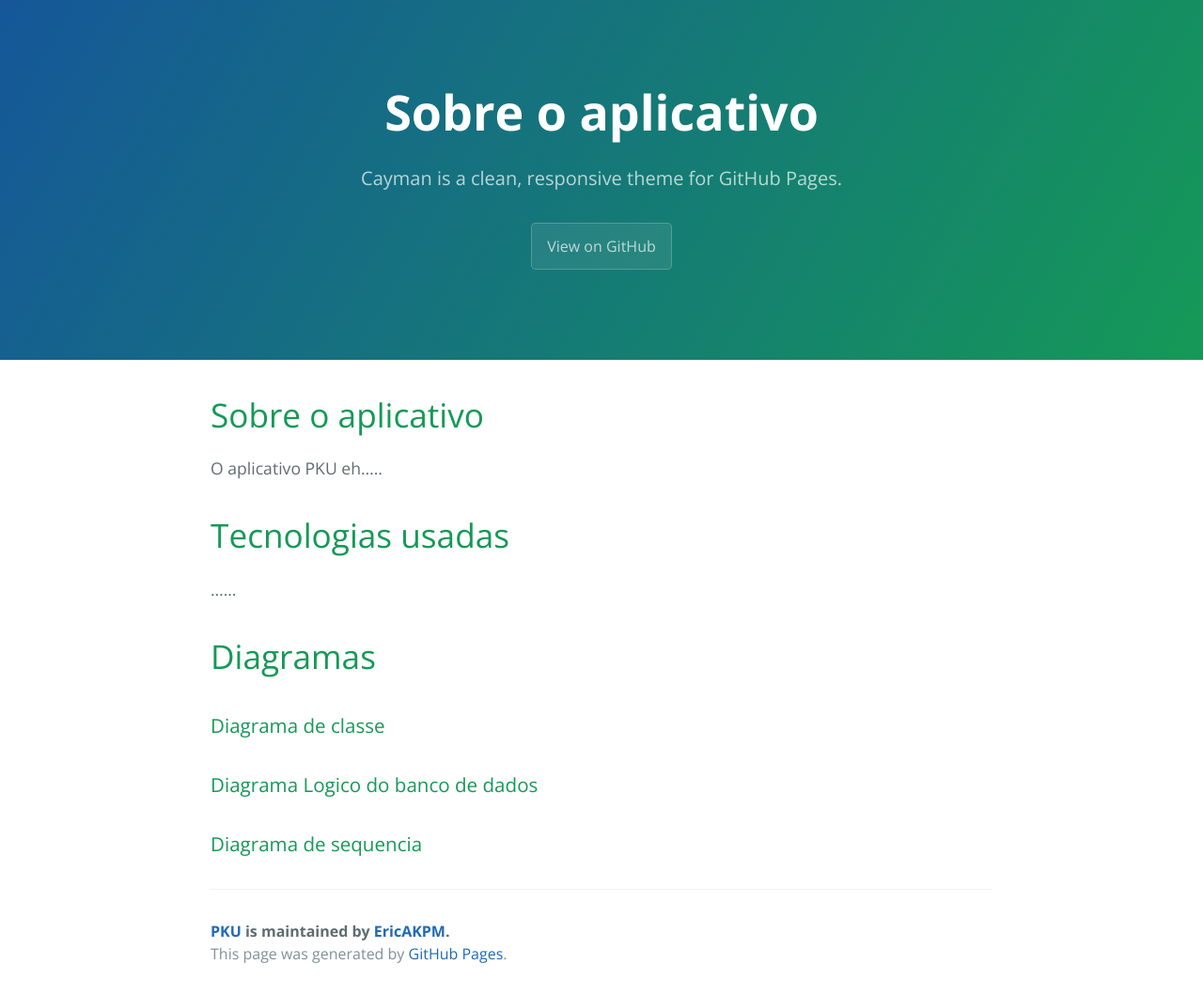
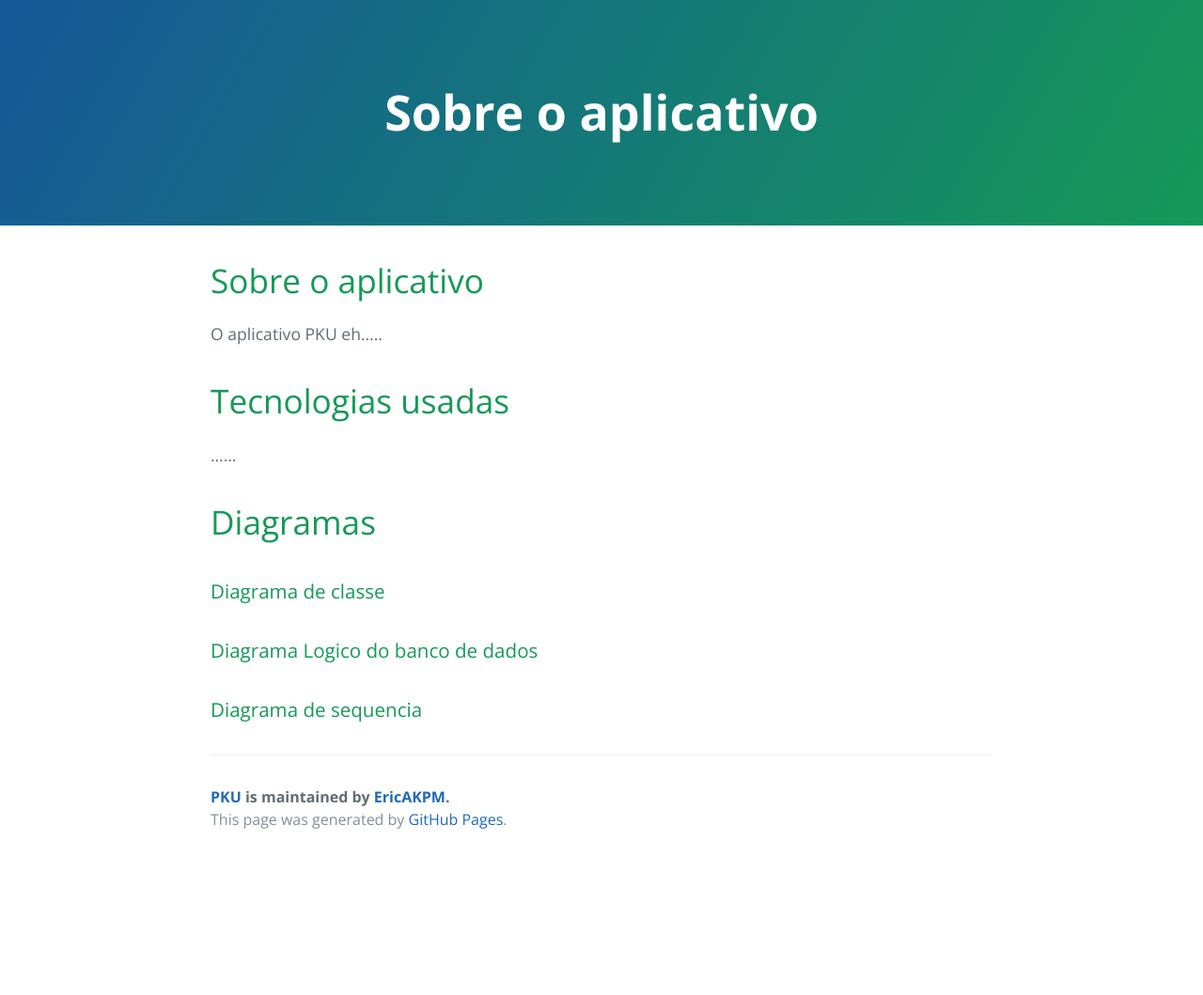
Before and after one commit to EricAKPM/PKU, a Jekyll site: the page built from index.md, in a window 1280 px wide. Shown: the whole page at 94% size. Built offline with Jekyll 4.4.1, drawn with Linux system fonts in a browser that asks for light colours; our own code applies the rules of GitHub Pages for plain Markdown files; after the commit the page ends 916 px from its top, so only the background shows below that.

Commit message:
Update default.html

```diff
--- a/_layouts/default.html
+++ b/_layouts/default.html
@@ -17,14 +17,6 @@
 
     <header class="page-header" role="banner">
       <h1 class="project-name">{{ page.title | default: site.title | default: site.github.repository_name }}</h1>
-      <h2 class="project-tagline">{{ page.description | default: site.description | default: site.github.project_tagline }}</h2>
-      {% if site.github.is_project_page %}
-        <a href="{{ site.github.repository_url }}" class="btn">View on GitHub</a>
-      {% endif %}
-      {% if site.show_downloads %}
-        <a href="{{ site.github.zip_url }}" class="btn">Download .zip</a>
-        <a href="{{ site.github.tar_url }}" class="btn">Download .tar.gz</a>
-      {% endif %}
     </header>
 
     <main id="content" class="main-content" role="main">
```
